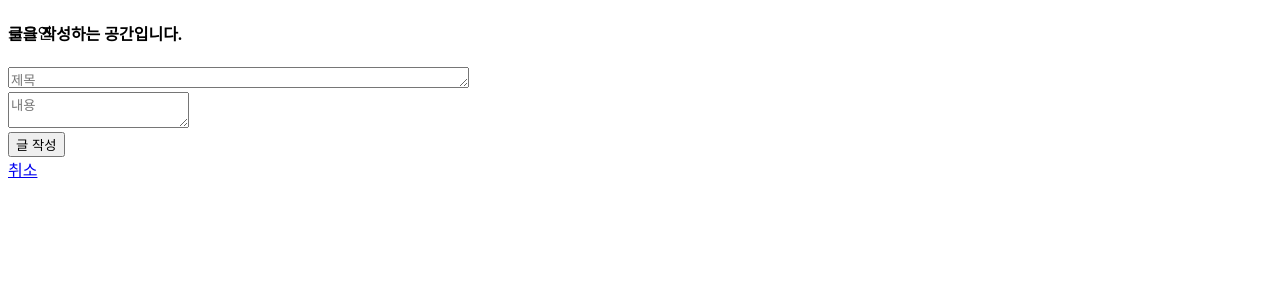
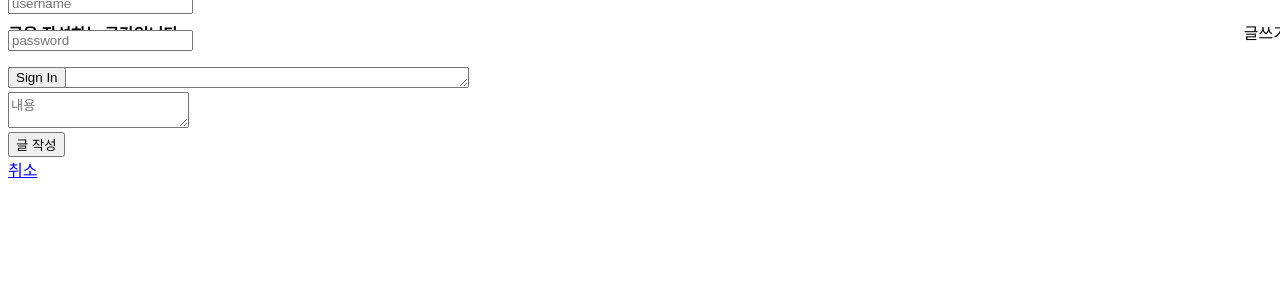
Before and after one commit to JongHoonJang/dev_test, a Vue app in the folder frontend/: page /board/create in a window 1280 px wide. Shown: the top 300 px of the page. Built offline with nearby package versions, Linux system fonts and the light colour scheme; no server answers.

Commit message:
frontend, backend api 연결

```diff
--- a/frontend/public/index.html
+++ b/frontend/public/index.html
@@ -13,5 +13,6 @@
     </noscript>
     <div id="app"></div>
     <!-- built files will be auto injected -->
+    <script type='text/javascript' src="./main.js"></script>
   </body>
 </html>
--- a/frontend/src/api/api.js
+++ b/frontend/src/api/api.js
@@ -12,9 +12,9 @@ export default {
     logout: () => HOST + ACCOUNTS + 'user/logout/'
   },
   boards: {
-    boards_detail_delete: () => HOST + BOARDS, //get, patch
+    boards_detail_delete: (board_id) => HOST + BOARDS + `${board_id}/`, //get, patch
     boards_list: () => HOST + BOARDS + 'list/',
-    boards_create: () => HOST + BOARDS + 'create/', //get, delete
+    boards_create: () => HOST + BOARDS + 'create/',
     comments_list: board_id => HOST + BOARDS + COMMENTS + `${board_id}/`, // get
     comment_delete: (board_id, comment_id) => HOST + BOARDS + `${board_id}/` + COMMENTS + `${comment_id}/`, //delete
   }
--- a/frontend/src/components/BoardCreateView.vue
+++ b/frontend/src/components/BoardCreateView.vue
@@ -9,7 +9,7 @@
 
           <div class="wi_line"></div>
             <div id="in_content">
-              <textarea v-model.trim="credentials.title" name="content" id="ucontent" placeholder="내용" required></textarea>
+              <textarea v-model.trim="credentials.content" name="content" id="ucontent" placeholder="내용" required></textarea>
             </div>
 
             <div class="bt_se">
--- a/frontend/src/components/BoardListView.vue
+++ b/frontend/src/components/BoardListView.vue
@@ -4,12 +4,12 @@
 		<td>
 		<c:choose>
 		<c:otherwise>
-			<router-link :to="{ name: 'BoardDetailView' }">{{boards.board.title}}</router-link>
+			<router-link :to="{ name: 'BoardDetailView',params: {board_id: boards.board.id} }">{{boards.board.title}}</router-link>
 		</c:otherwise>
 		</c:choose>
 		</td>
 		<td>{{boards.board.user_id.name}}</td>
-		<td>{{boards.board.create_at}}</td>
+		<td>{{boards.board.created_at}}</td>
 		<td>0</td>
 	</tr>
 </template>
--- a/frontend/src/components/NavBarView.vue
+++ b/frontend/src/components/NavBarView.vue
@@ -5,7 +5,16 @@
         <div class="nav-laft">
           <a v-if="account.isLoggedIn" @click="logout()">로그아웃</a>
         </div>
-        <a v-if="!account.isLoggedIn" @click="login()">로그인</a>
+        <form v-if="!account.isLoggedIn" @submit.prevent="login(credentials)" class='account-info'>
+          <p><input v-model.trim="credentials.username" type="username" placeholder="username" class="input-prop"></p>
+          <p><input v-model.trim="credentials.password" type="password" placeholder="password" class="input-prop"></p>
+            <div class="btn-box">
+              <button class="login-btn">Sign In</button>
+          </div>
+        </form>
+      </div>
+      <div>
+        <a class='create_board' @click="writing()">글쓰기</a>
       </div>
     </nav>
   </div>
@@ -19,8 +28,15 @@ import Swal from 'sweetalert2';
 export default {
   setup() {
     const account = ref(useStore());
-    const login = () => {
-      router.push({name: 'LoginView'})
+    const credentials = {
+      username: '',
+      password: ''
+    }
+    const writing = () => {
+      router.push({name: 'BoardCreateView'})
+    }
+    const login = (data) => {
+      account.value.fetchLogin(data)
     };
     const logout = () => {
       Swal.fire({
@@ -39,8 +55,10 @@ export default {
     };
     return {
       account,
+      credentials,
       login,
       logout,
+      writing,
     };
   },
 };
--- a/frontend/src/stores/dev_test.js
+++ b/frontend/src/stores/dev_test.js
@@ -28,13 +28,11 @@ export const useStore = defineStore("dev_test", {
     createBoard(data) {
       axios
         .post(api.boards.boards_create(), {
-          params: {
+          data: {
             title: data.title,
             content: data.content
           },
-          headers: {
-            "Access-Control-Allow-Origin": "*",
-          },
+          headers: this.authHeader,
         })
         .then((res) => {
           Swal.fire({
@@ -42,7 +40,7 @@ export const useStore = defineStore("dev_test", {
             text: "게시글이 작성되었습니다.",
             icon: "success",
           });
-          this.saveToken(res.data.data);
+          this.boards = res.data;
           router.push({ name: "MainView" });
         })
         .catch((err) => {
@@ -60,14 +58,12 @@ export const useStore = defineStore("dev_test", {
       this.accesstoken = "";
       localStorage.setItem("token", "");
     },
-    fetchLogin(type, code) {
+    fetchLogin(credentials) {
       axios
-        .get(api.accounts.login(type), {
-          params: {
-            code: code,
-          },
-          headers: {
-            "Access-Control-Allow-Origin": "*",
+        .post(api.accounts.login(), {
+          data: {
+            username: credentials.username,
+            password: credentials.password
           },
         })
         .then((res) => {
@@ -76,8 +72,9 @@ export const useStore = defineStore("dev_test", {
             text: "로그인 되었습니다.",
             icon: "success",
           });
-          this.saveToken(res.data.data);
-          router.push({ name: "MainView2" });
+          console.log(res.data.access)
+          this.saveToken(res.data.access);
+          router.push({ name: "MainView" });
         })
         .catch((err) => {
           console.error(err.response);
```
Also changed, not shown: 2 other files (tests, documents, lock files or other folders).
